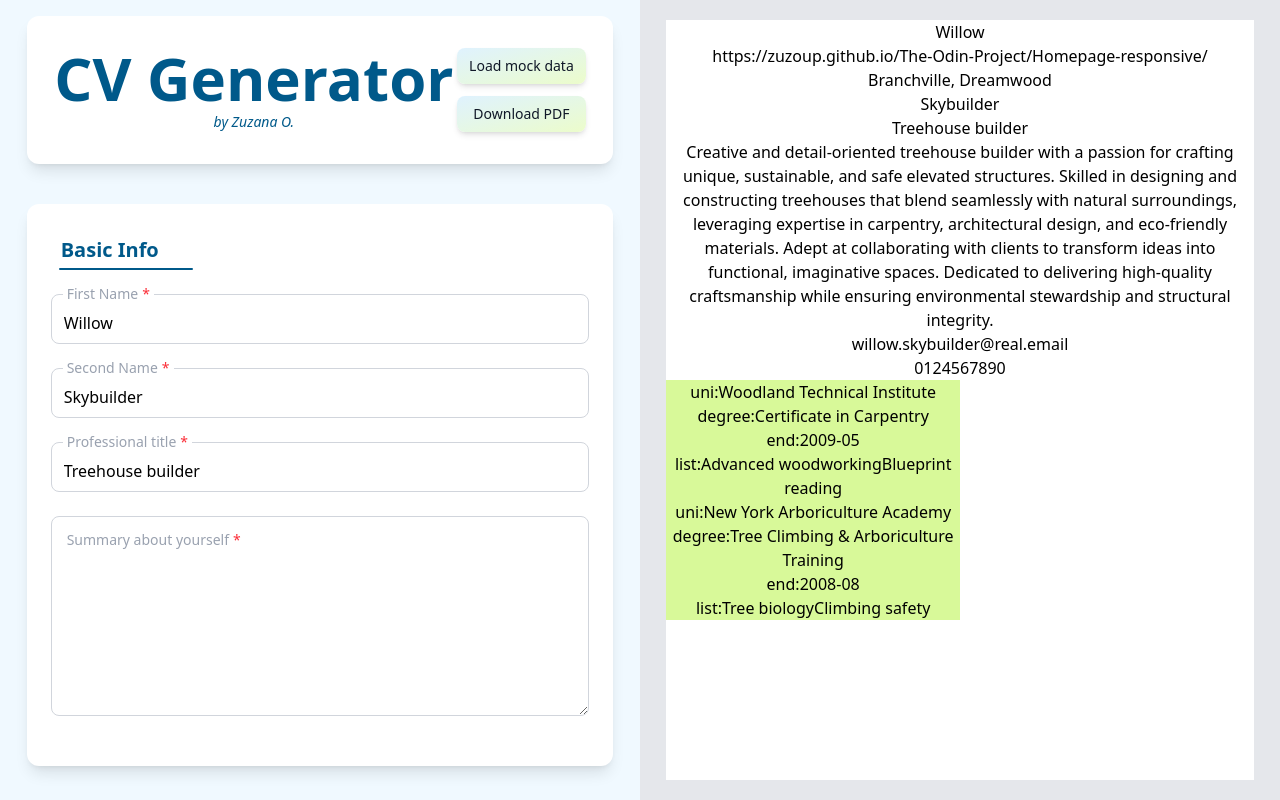
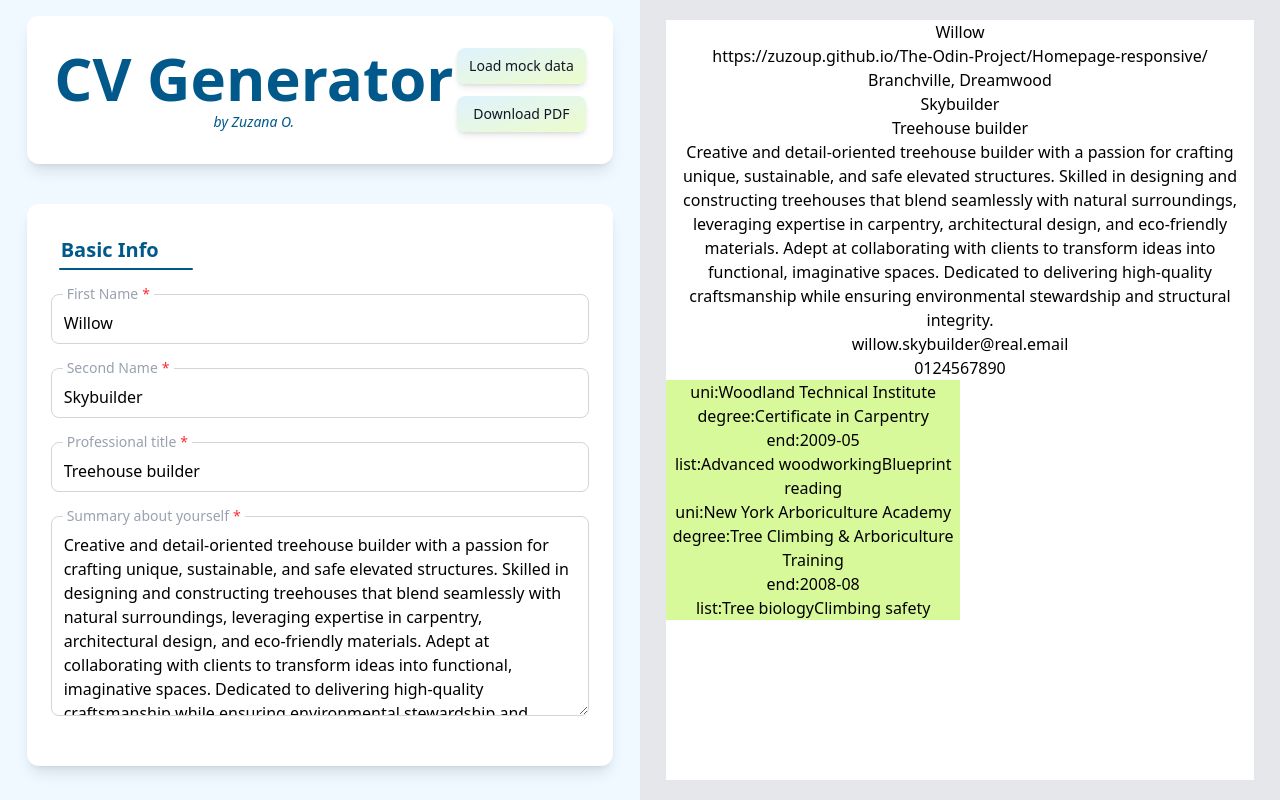
Before and after one commit to zuzOup/The-Odin-Project, a React (Vite) app in the folder CV-Application+Tailwind/: page / in a window 1280 px wide. Built offline with nearby package versions, Linux system fonts and the light colour scheme.

Commit message:
fix missing value

```diff
--- a/CV-Application+Tailwind/src/Components/Generator/BasicInfo.jsx
+++ b/CV-Application+Tailwind/src/Components/Generator/BasicInfo.jsx
@@ -34,6 +34,7 @@ function BasicInfo({ info, changeInfo }) {
         label="Summary about yourself"
         dataLabel="summary"
         changeInfo={changeInfo}
+        value={info.summary}
         required={true}
       />
     </div>
--- a/CV-Application+Tailwind/src/Components/TextArea.jsx
+++ b/CV-Application+Tailwind/src/Components/TextArea.jsx
@@ -1,7 +1,7 @@
 import PropTypes from "prop-types";
 import { labelcss, requiredcss, textarea } from "./css-helpers";
 
-function TextArea({ label = "label", dataLabel, changeInfo, required = false }) {
+function TextArea({ label = "label", dataLabel, changeInfo, required = false, value }) {
   const css = required ? labelcss + requiredcss : labelcss;
 
   return (
@@ -13,6 +13,7 @@ function TextArea({ label = "label", dataLabel, changeInfo, required = false })
         onChange={(e) => {
           changeInfo(e, dataLabel);
         }}
+        value={value || ""}
       />
       <label className={css}>{label}</label>
     </div>
@@ -26,4 +27,5 @@ TextArea.propTypes = {
   dataLabel: PropTypes.string,
   changeInfo: PropTypes.func,
   required: PropTypes.bool,
+  value: PropTypes.string,
 };
```
